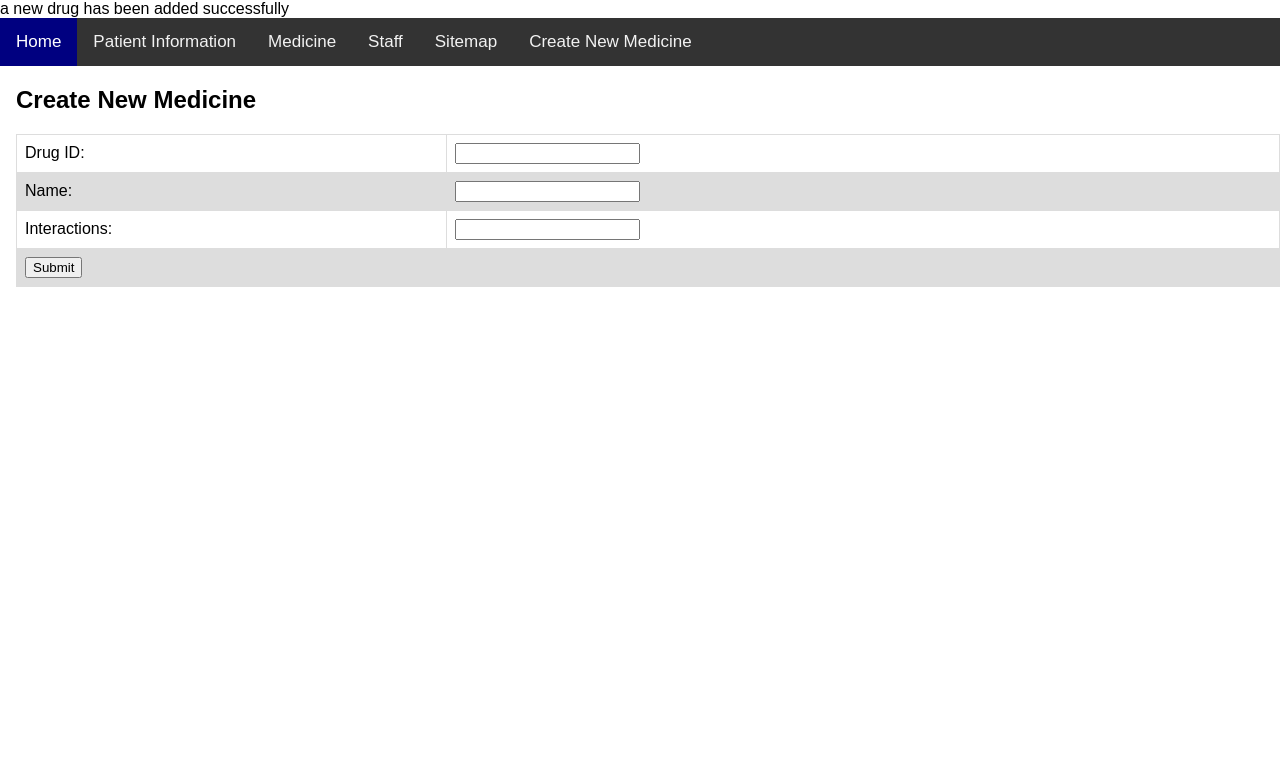
After one commit to alexasummers/cs470, a PHP site: page /new_medicine.php in a window 1280 px wide. The commit adds this page. Shown: the top 783 px of the page. Run offline with PHP 8.4, Linux system fonts and the light colour scheme.

Commit message:
Created hospital PHP bug

```diff
--- /dev/null
+++ b/hospital/add_medicine.php
@@ -0,0 +1,18 @@
+<?php
+require_once 'connection.php';//include the connection file
+
+$DrugID=isset($_POST['DrugID'])?$_POST['DrugID']:"";
+$Name=isset($_POST['Name'])?$_POST['Name']:"";
+$Interactions=isset($_POST['Interactions'])?$_POST['Interactions']:"";
+
+$SQL = "INSERT INTO Medicine(drugID,Name,Interactions) VALUES(";
+$SQL.="'".$DrugID."', '".$Name."', '".$Interactions."')";
+$result = mysqli_query($connection,$SQL);
+
+if (!$result) //if the query fails
+    die("Database access failed: " . mysqli_error($connection));
+
+//otherwise
+echo "a new drug has been added successfully";
+
+?>
--- a/hospital/add_patient.php
+++ b/hospital/add_patient.php
@@ -3,7 +3,7 @@ require_once 'connection.php';//include the connection file
 
 $ClientID=isset($_POST['ClientID'])?$_POST['ClientID']:"";
 $StaffID=isset($_POST['StaffID'])?$_POST['StaffID']:"";
-$DrugID=isset($_POST['DrugID'])?$_POST['DrugID']:"";
+// $DrugID=isset($_POST['DrugID'])?$_POST['DrugID']:"";
 $Length_of_stay=isset($_POST['Length_of_stay'])?$_POST['Length_of_stay']:"";
 $Vitals=isset($_POST['Vitals'])?$_POST['Vitals']:"";
 
--- a/hospital/homepage.html
+++ b/hospital/homepage.html
@@ -10,10 +10,11 @@
 
     <div class="topnav">
         <a class="active" href="homepage.html">Home</a>
-        <a href ="patientInformation.php">Patient Information</a>
+        <a href="patientInformation.php">Patient Information</a>
         <a href="medicine.php">Medicine</a>
         <a href="staff.php">Staff</a>
         <a href="sitemap.html">Sitemap</a>
+        <a href="new_medicine.php">Create New Medicine</a>
     </div>
 
     <div style="padding-left:16px">
--- a/hospital/medicine.php
+++ b/hospital/medicine.php
@@ -12,12 +12,13 @@ include 'show_medicine.php';
 
 <body>
 
-    <div class="topnav">
+<div class="topnav">
         <a class="active" href="homepage.html">Home</a>
         <a href="patientInformation.php">Patient Information</a>
         <a href="medicine.php">Medicine</a>
         <a href="staff.php">Staff</a>
         <a href="sitemap.html">Sitemap</a>
+        <a href="new_medicine.php">Create New Medicine</a>
     </div>
 
     <div style="padding-left:16px">
--- /dev/null
+++ b/hospital/new_medicine.php
@@ -0,0 +1,40 @@
+<?php
+include 'add_medicine.php';
+?>
+
+<html>
+
+<head>
+    <meta name="viewport" content="width=device-width, initial-scale=1">
+    <title> Group 2 Hospital Mockup</title>
+    <link rel="stylesheet" type="text/css" href="homepage.css">
+</head>
+
+<body>
+
+    <div class="topnav">
+        <a class="active" href="homepage.html">Home</a>
+        <a href="patientInformation.php">Patient Information</a>
+        <a href="medicine.php">Medicine</a>
+        <a href="staff.php">Staff</a>
+        <a href="sitemap.html">Sitemap</a>
+        <a href="new_patient.php">Create New Medicine</a>
+    </div>
+
+    <div style="padding-left:16px">
+        <h2>Create New Medicine</h2>
+        <form method="post" action="add_medicine.php">
+            <table>
+                <tr><td>Drug ID:</td><td><input type="int" name="DrugID"></td></tr>
+                <tr><td>Name:</td><td><input type="varchar" name="Name"></td></tr>
+                <tr><td>Interactions:</td><td><input type="varchar" name="Interactions"></td></tr>
+
+                <tr><td><input type="submit" value="Submit"></td><td></td>
+            </table>
+        </form>
+
+    </div>
+
+</body>
+
+</html>
--- a/hospital/patientInformation.php
+++ b/hospital/patientInformation.php
@@ -12,12 +12,13 @@ include 'show_patient.php';
 
 <body>
 
-    <div class="topnav">
+<div class="topnav">
         <a class="active" href="homepage.html">Home</a>
         <a href="patientInformation.php">Patient Information</a>
         <a href="medicine.php">Medicine</a>
         <a href="staff.php">Staff</a>
         <a href="sitemap.html">Sitemap</a>
+        <a href="new_medicine.php">Create New Medicine</a>
     </div>
 
     <div style="padding-left:16px">
--- a/hospital/sitemap.html
+++ b/hospital/sitemap.html
@@ -10,10 +10,11 @@
 
     <div class="topnav">
         <a class="active" href="homepage.html">Home</a>
-        <a href ="patientInformation.php">Patient Information</a>
+        <a href="patientInformation.php">Patient Information</a>
         <a href="medicine.php">Medicine</a>
         <a href="staff.php">Staff</a>
         <a href="sitemap.html">Sitemap</a>
+        <a href="new_medicine.php">Create New Medicine</a>
     </div>
 
     <div style="padding-left:16px">
--- a/hospital/staff.php
+++ b/hospital/staff.php
@@ -12,12 +12,13 @@ include 'show_staff.php';
 
 <body>
 
-    <div class="topnav">
+<div class="topnav">
         <a class="active" href="homepage.html">Home</a>
         <a href="patientInformation.php">Patient Information</a>
         <a href="medicine.php">Medicine</a>
         <a href="staff.php">Staff</a>
         <a href="sitemap.html">Sitemap</a>
+        <a href="new_medicine.php">Create New Medicine</a>
     </div>
 
     <div style="padding-left:16px">
```
